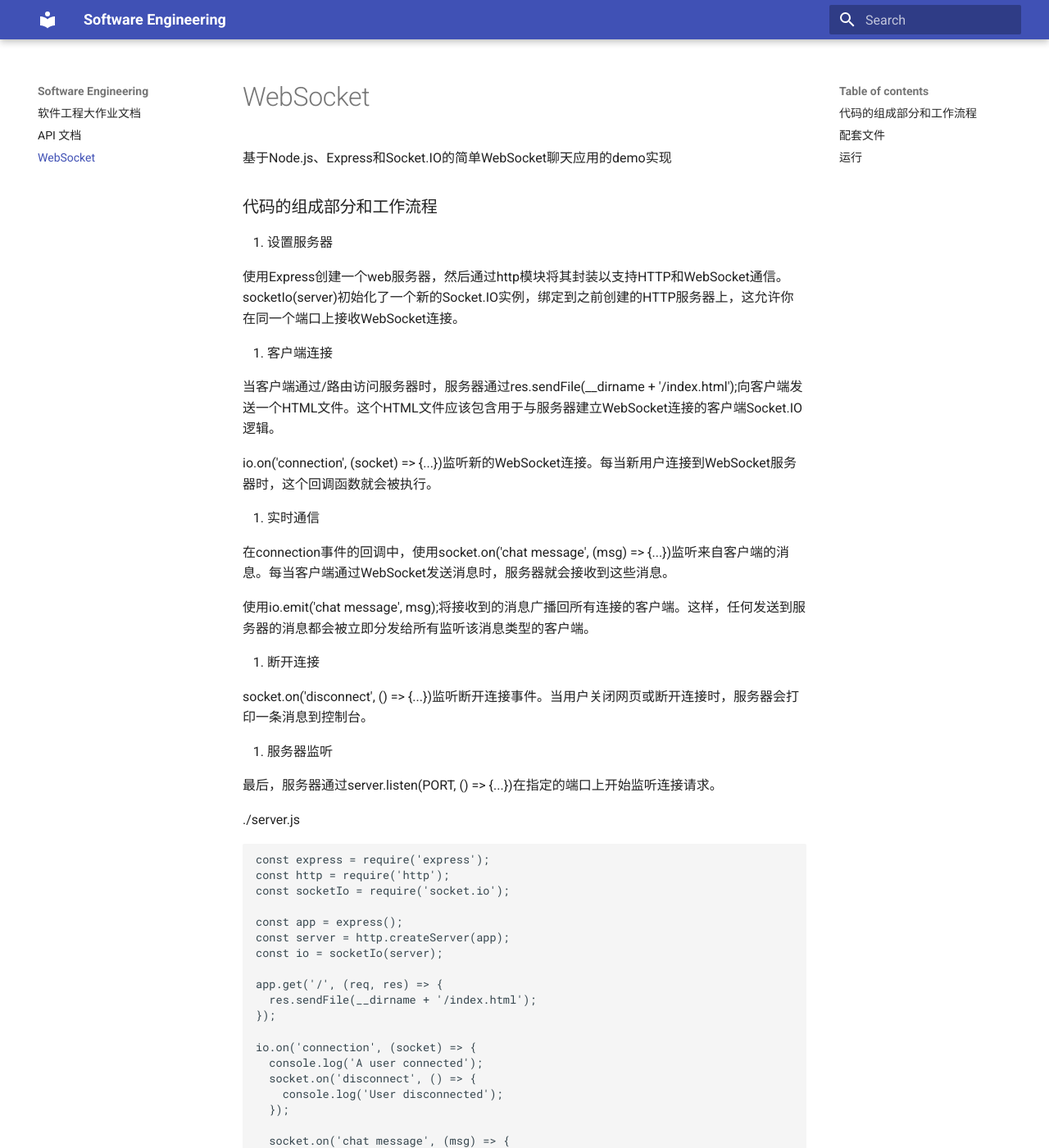
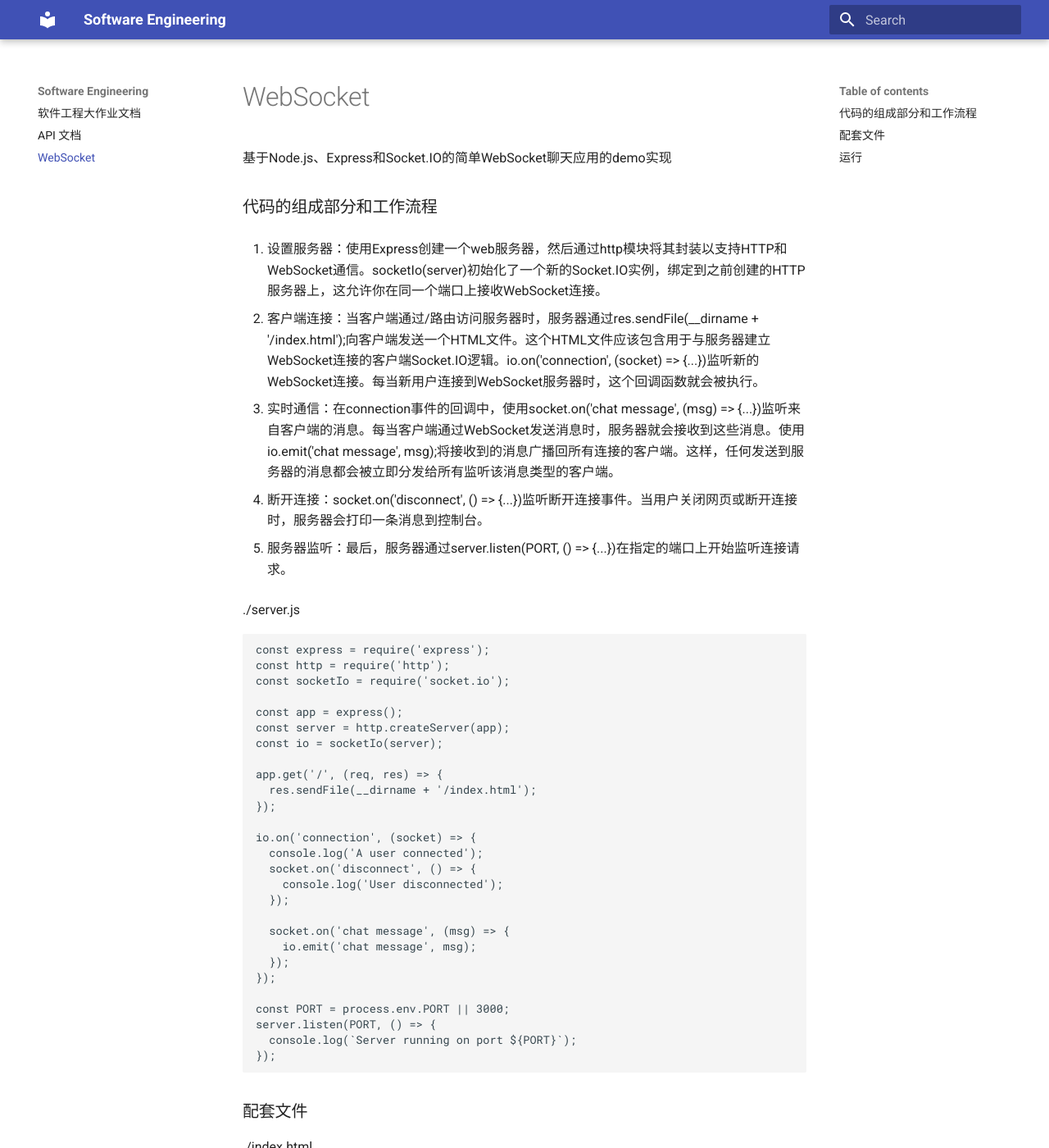
Before and after one commit to zhennan1/software-engineering, an MkDocs documentation site: the page built from docs/socket.md, in a window 1280 px wide and 1400 px high. Shown: the whole window at 82% size. Built offline with MkDocs 1.6.1 and Material for MkDocs 9.7.7, drawn with Linux system fonts in a browser that asks for light colours.

````diff
--- a/docs/socket.md
+++ b/docs/socket.md
@@ -4,30 +4,15 @@
 
 ### 代码的组成部分和工作流程
 
-1. 设置服务器
+1. 设置服务器：使用Express创建一个web服务器，然后通过http模块将其封装以支持HTTP和WebSocket通信。socketIo(server)初始化了一个新的Socket.IO实例，绑定到之前创建的HTTP服务器上，这允许你在同一个端口上接收WebSocket连接。
 
-使用Express创建一个web服务器，然后通过http模块将其封装以支持HTTP和WebSocket通信。
-socketIo(server)初始化了一个新的Socket.IO实例，绑定到之前创建的HTTP服务器上，这允许你在同一个端口上接收WebSocket连接。
+2. 客户端连接：当客户端通过/路由访问服务器时，服务器通过res.sendFile(__dirname + '/index.html');向客户端发送一个HTML文件。这个HTML文件应该包含用于与服务器建立WebSocket连接的客户端Socket.IO逻辑。io.on('connection', (socket) => {...})监听新的WebSocket连接。每当新用户连接到WebSocket服务器时，这个回调函数就会被执行。
 
-2. 客户端连接
+3. 实时通信：在connection事件的回调中，使用socket.on('chat message', (msg) => {...})监听来自客户端的消息。每当客户端通过WebSocket发送消息时，服务器就会接收到这些消息。使用io.emit('chat message', msg);将接收到的消息广播回所有连接的客户端。这样，任何发送到服务器的消息都会被立即分发给所有监听该消息类型的客户端。
 
-当客户端通过/路由访问服务器时，服务器通过res.sendFile(__dirname + '/index.html');向客户端发送一个HTML文件。这个HTML文件应该包含用于与服务器建立WebSocket连接的客户端Socket.IO逻辑。
+4. 断开连接：socket.on('disconnect', () => {...})监听断开连接事件。当用户关闭网页或断开连接时，服务器会打印一条消息到控制台。
 
-io.on('connection', (socket) => {...})监听新的WebSocket连接。每当新用户连接到WebSocket服务器时，这个回调函数就会被执行。
-
-3. 实时通信
-
-在connection事件的回调中，使用socket.on('chat message', (msg) => {...})监听来自客户端的消息。每当客户端通过WebSocket发送消息时，服务器就会接收到这些消息。
-
-使用io.emit('chat message', msg);将接收到的消息广播回所有连接的客户端。这样，任何发送到服务器的消息都会被立即分发给所有监听该消息类型的客户端。
-
-4. 断开连接
-
-socket.on('disconnect', () => {...})监听断开连接事件。当用户关闭网页或断开连接时，服务器会打印一条消息到控制台。
-
-5. 服务器监听
-
-最后，服务器通过server.listen(PORT, () => {...})在指定的端口上开始监听连接请求。
+5. 服务器监听：最后，服务器通过server.listen(PORT, () => {...})在指定的端口上开始监听连接请求。
 
 ./server.js
 ```js
````
